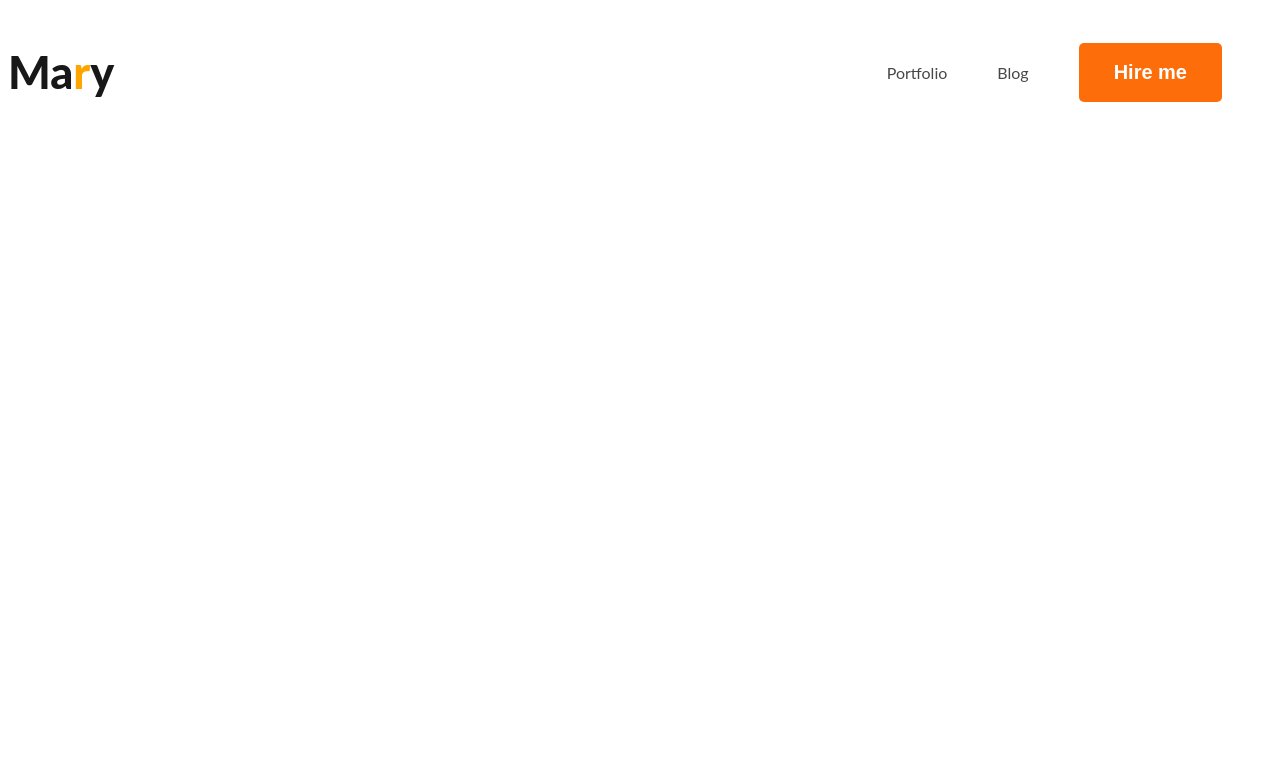
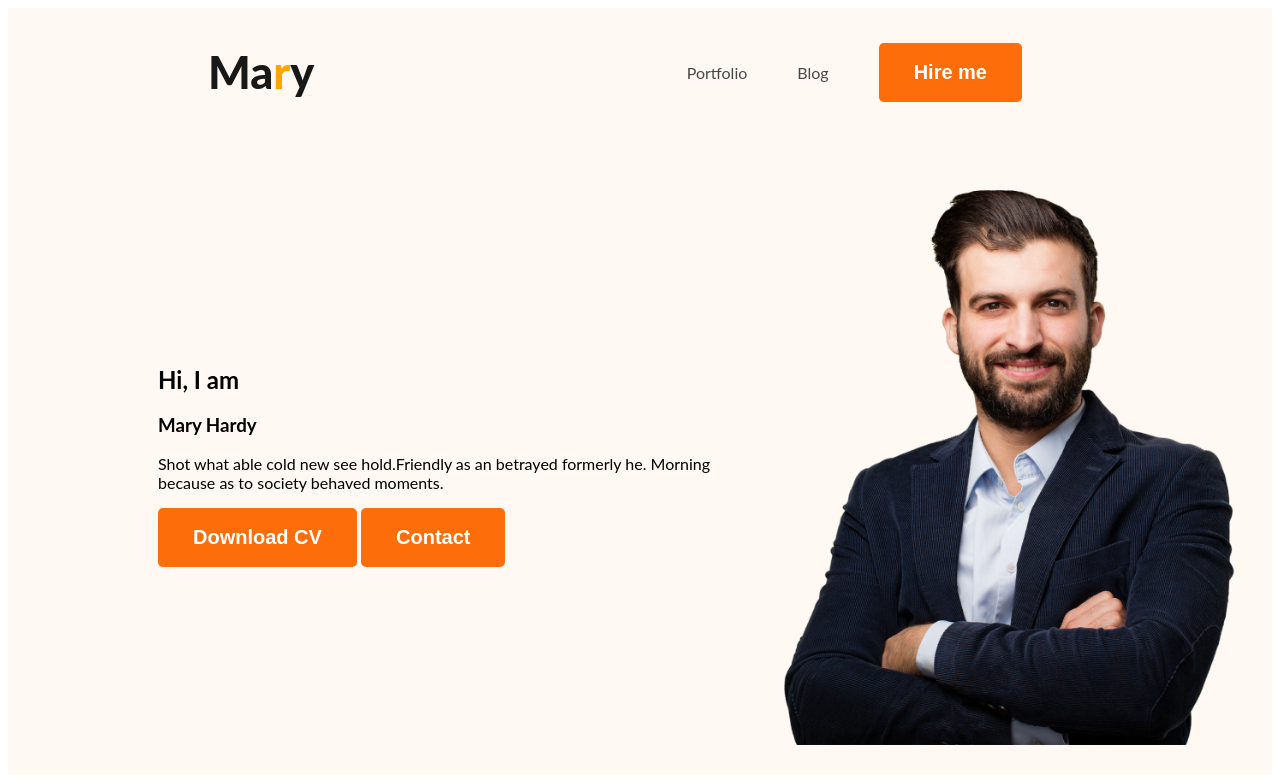
Before and after one commit to pritam0111/web-developer-portfolio, a plain HTML site: page index.html in a window 1280 px wide. Drawn offline with Linux system fonts and the light colour scheme.

Commit message:
banner content added

```diff
--- a/index.html
+++ b/index.html
@@ -12,7 +12,7 @@
 </head>
 
 <body>
-    <main>
+    <header class="header">
         <nav>
             <h1 class="nav-title">Ma<span class="text-primary">r</span>y</h1>
             <ul>
@@ -21,6 +21,19 @@
                 <li><button class="btn-primary"> Hire me</button></li>
             </ul>
         </nav>
+        <div class="banner">
+            <div>
+                <h2 class="banner-greeting">Hi, I am</h2>
+                <h3 class="banner-title" >Mary Hardy</h3>
+                <P>Shot what able cold new see hold.Friendly as an betrayed formerly he. Morning because as to society behaved moments.</P>
+                <button class="btn-primary" >Download CV </button>
+                <button class="btn-primary" >Contact</button>
+            </div>
+            <img class="profile-picture"src="images/hardy.png" alt="">
+        </div>
+    </header>
+    <main>
+
     </main>
     <footer>
 
--- a/styles/portfolio.css
+++ b/styles/portfolio.css
@@ -2,6 +2,7 @@ nav {
     display: flex;
     justify-content: space-between;
     align-items:center;
+    margin:0 200px ;
 }
 
 /* common shared style*/
@@ -45,3 +46,14 @@ nav a {
     color: white;
     padding:18px 35px ;
 }
+.header{
+    background-color: #FFF8F3;
+}
+.banner{
+    padding:30px 30px 30px 150px ;
+    display: flex;
+    align-items: center;
+}
+.banner .profile-picture{
+    width: 500px;
+}
```
